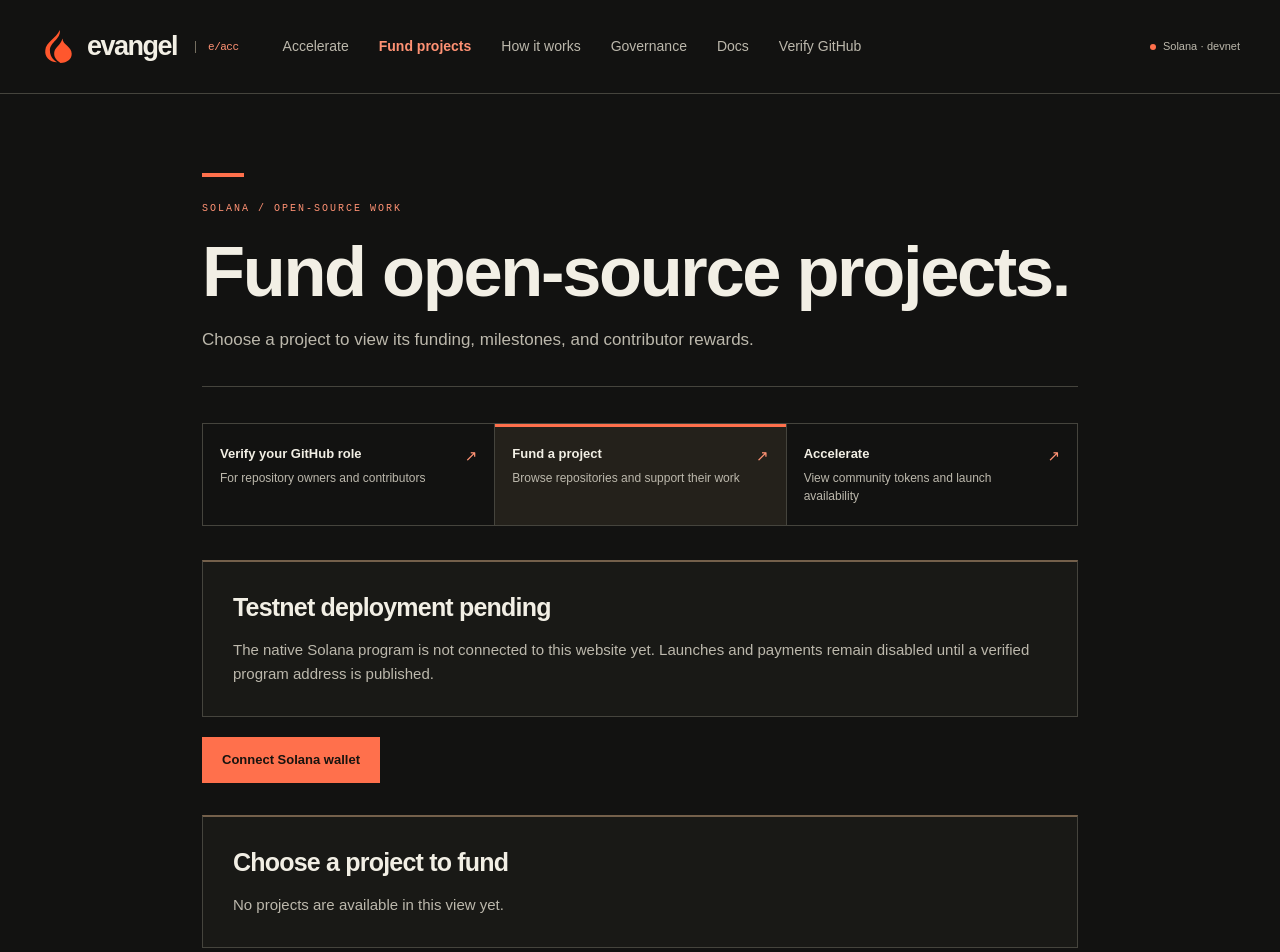
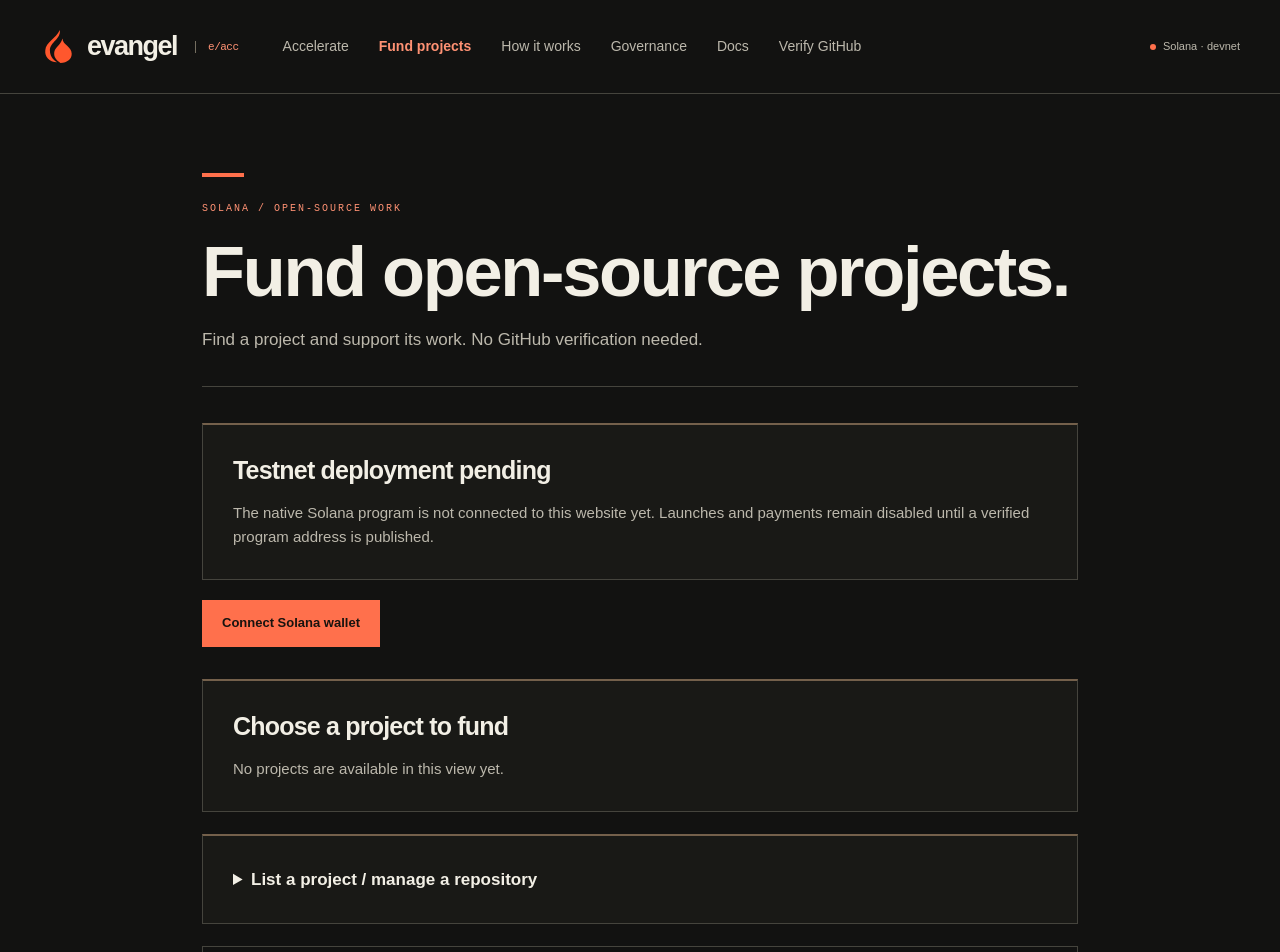
Before and after one commit to happycamper-stix/evangel-fund, a Next.js app: page /fund in a window 1280 px wide. Shown: the top 952 px of the page. Built offline with nearby package versions, Linux system fonts and the light colour scheme.

Commit message:
Make funding project-first with cards and separate owner tools

```diff
--- a/components/solana/Platform.js
+++ b/components/solana/Platform.js
@@ -95,11 +95,11 @@
           </h1>
           <p>
             {mode === "fund"
-              ? "Choose a project to view its funding, milestones, and contributor rewards."
+              ? "Find a project and support its work. No GitHub verification needed."
               : "Browse tokens linked to projects and creators. Public launches and trading are not yet available."}
           </p>
         </header>
-        <BuilderPath active={mode === "fund" ? "/fund" : "/launch"} />
+        {mode !== "fund" && <BuilderPath active="/launch" />}
         {!config.configured && (
           <section className="ev-card">
             <h2>Testnet deployment pending</h2>
@@ -161,18 +161,21 @@
         {!data.projects.filter((project) => mode === "fund" || !project.tokenless).length ? (
           <p>No projects are available in this view yet.</p>
         ) : (
-          <div className="sol-list">
+          <div className="sol-project-grid">
             {data.projects
               .filter((p) => mode === "fund" || !p.tokenless)
               .map((p) => (
                 <button
                   key={p.address}
-                  className="sol-project"
+                  className="sol-project sol-project-card"
                   aria-pressed={selected === p.address}
                   onClick={() => setSelected(p.address)}
                 >
-                  {p.name} {p.symbol && `· $${p.symbol}`}
-                  <span>{p.adopted ? "Adopted by project owner" : "Awaiting owner adoption"}</span>
+                  <strong>{p.name} {p.symbol && `· $${p.symbol}`}</strong>
+                  <span className="project-card-source">{p.source}</span>
+                  <span>{p.tokenless ? "Support open-source work through project funding and milestones." : "A community token project with funding for ongoing development."}</span>
+                  <span>{data.milestones.filter((m) => m.project === p.address).length} milestones · {p.adopted ? "Owner adopted" : "Community listed"}</span>
+                  <span className="project-card-action">View project & fund →</span>
                 </button>
               ))}
           </div>
@@ -187,7 +190,8 @@
           enabled={enabled}
         />
       )}
-      <section className="ev-card">
+      <details className="ev-card project-registration" open={mode === "launch"}>
+        <summary>{mode === "fund" ? "List a project / manage a repository" : "Create a community token"}</summary>
         <h2>
           {mode === "fund"
             ? "Add a repository for funding"
@@ -312,7 +316,7 @@
             Registration does not imply owner endorsement.
           </p>
         </form>
-      </section>
+      </details>
       <details className="workspace-tools">
         <summary>
           Project operations <span>Fees, settlement & governance</span>
--- a/components/solana/solana.css
+++ b/components/solana/solana.css
@@ -92,3 +92,13 @@
   outline-offset: 2px;
 }
 .sol-action{white-space:pre-wrap;overflow-wrap:anywhere;font-size:12px;max-height:360px;overflow:auto}
+
+.sol-project-grid { display: grid; grid-template-columns: repeat(auto-fit, minmax(min(100%, 250px), 1fr)); gap: 18px; }
+.sol-project.sol-project-card { display: flex; flex-direction: column; align-items: flex-start; justify-content: flex-start; gap: 16px; min-height: 250px; padding: 24px; text-align: left; border: 1px solid #45443d; background: #191918; border-radius: 10px; }
+.sol-project-card strong { font-size: 22px; color: #f2efe5; }
+.sol-project-card span { line-height: 1.5; }
+.sol-project-card .project-card-source { font-size: 12px; overflow-wrap: anywhere; }
+.sol-project-card .project-card-action { margin-top: auto; color: #ff9274; }
+.sol-project-card:hover, .sol-project-card[aria-pressed="true"] { border-color: #ff704c; background: #25211d; }
+.project-registration > summary { cursor: pointer; font-weight: 600; }
+.project-registration[open] > summary { margin-bottom: 24px; }
```
